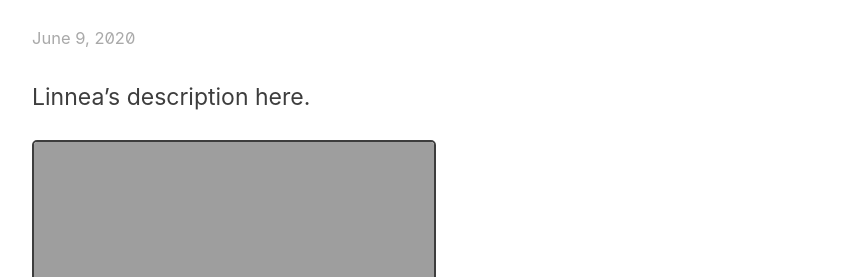
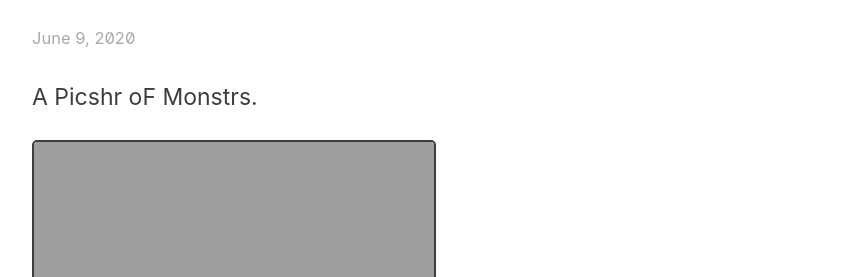
Before and after one commit to lmw13/lmw13, a Jekyll site: the page built from _posts/2020-06-09-nogutsnogory.md, in a window 1280 px wide. Shown: the part 331-608 px from the top of the page, without its empty margins (208-1071 px from the left). Built offline with Jekyll 4.4.1, drawn with Linux system fonts in a browser that asks for light colours; some web fonts are replaced.

Commit message:
Update 2020-06-09-nogutsnogory.md

```diff
--- a/_posts/2020-06-09-nogutsnogory.md
+++ b/_posts/2020-06-09-nogutsnogory.md
@@ -4,6 +4,6 @@ title: "No Guts, No Gory"
 date: 2020-06-09
 ---
 
-Linnea's description here.<!--more-->
+A Picshr oF Monstrs.<!--more-->
 
 ![No Guts, No Gory](https://lmw13.github.io/images/nogutsnogory.jpg "No Guts, No Gory")
```
